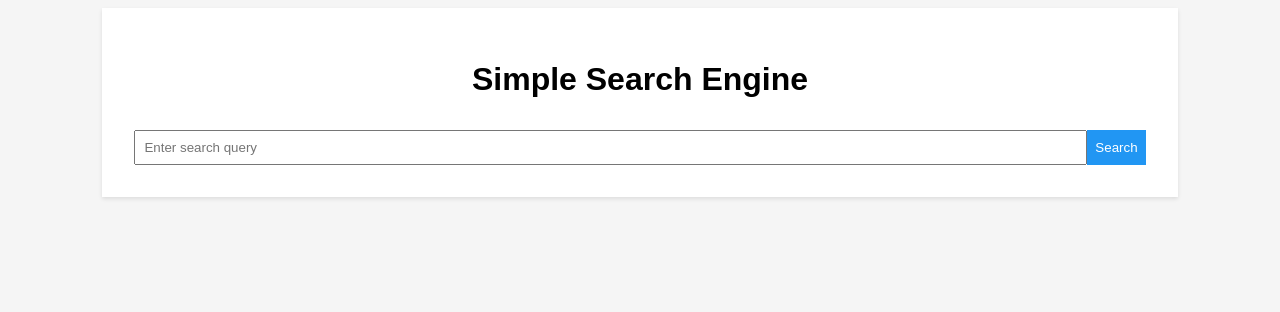
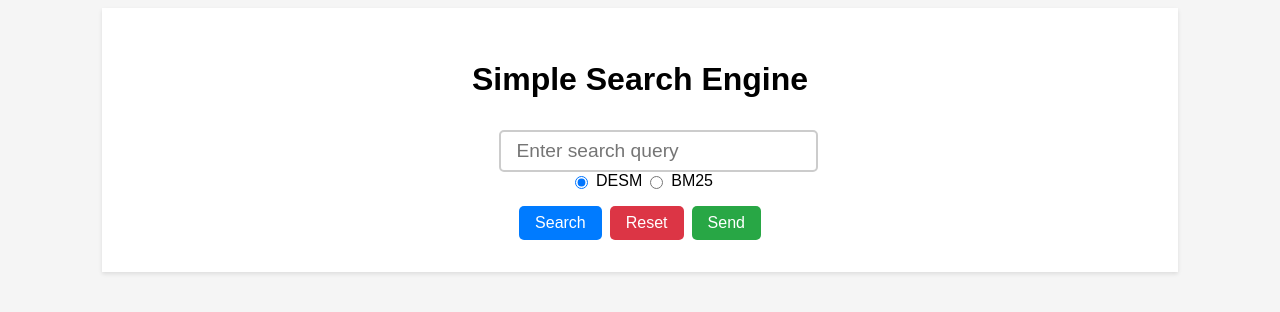
Before and after one commit to melkemaryam/search_engine, a plain HTML site: page index.html in a window 1280 px wide. Drawn offline with Linux system fonts and the light colour scheme.

Commit message:
FEW GUI CHANGES

```diff
--- a/index.html
+++ b/index.html
@@ -10,10 +10,30 @@
 <body>
     <div class="container">
     <h1>Simple Search Engine</h1>
+
     <form id="search-form">
-      <input type="text" id="search-input" placeholder="Enter search query">
-      <button type="submit">Search</button>
-    </form>
+        <div class="search-elements">
+          <div>
+            <input type="text" id="search-input" placeholder="Enter search query">
+          </div>
+          <div class="radio-buttons">
+            <input type="radio" id="desm" name="algorithm" value="DESM" checked>
+            <label for="desm">DESM</label>
+            <input type="radio" id="bm25" name="algorithm" value="BM25">
+            <label for="bm25">BM25</label>
+          </div>
+          <div class="button-container">
+            <button type="submit">Search</button>
+            <button type="reset" id="reset-button">Reset</button>
+            <button type="button" id="send-button">Send</button>
+          </div>
+        </div>
+      </form>
+
+
+
+
+
     <div id="results_container">
         <!-- <div class="sub_results">
             <div class="rank_header">
--- a/script.js
+++ b/script.js
@@ -4,8 +4,13 @@ let abc
 document.getElementById("search-form").addEventListener("submit", async (event) => {
     event.preventDefault();
 
+    // Clear previous search results
+    document.getElementById("results_container").innerHTML = " ";
+
+
     const query = document.getElementById("search-input").value;
-    const response = await fetch(`http://127.0.0.1:8000/search?query=${query}`);
+    const algorithm = document.querySelector('input[name="algorithm"]:checked').value;
+    const response = await fetch(`http://127.0.0.1:8000/search?query=${query}&algorithm=${algorithm}`);
     const responseText = await response.json();
 
     const jsonString = '[' + responseText.replace(/}{/g, '},{') + ']';
@@ -13,7 +18,6 @@ document.getElementById("search-form").addEventListener("submit", async (event)
     console.log(data);
     displayResults(data[0]);
     abc = data[0];
-    // console.log(data.Rank);
   });
 
 inner_html = ''
@@ -21,19 +25,16 @@ inner_html = ''
 results_container = document.getElementById('results_container')
 
 //looping through abc to fill the html_template
-displayResults = (abc)=> {
+displayResults = (abc) => {
+    let inner_html = '';
+
     for (let i = 0; i < abc.length; i++) {
-                                // console.log(i);
         let inner_data = abc[i];
-                                console.log(inner_data[i]);
-                                //extrcating data from inner_data
         let rank = inner_data.rank;
-                                // console.log(rank);
         let url = inner_data.url;
         let doc_id = inner_data.doc_id;
         let snippet = inner_data.text;
-                                // console.log(snippet);
-                                //creating html template
+
         html_template = `
             <div class="sub_results">
                 <div class="rank_header">
@@ -51,11 +52,12 @@ displayResults = (abc)=> {
                     ${snippet}
                 </p>
             </div>
-                                    `
-                                inner_html += html_template
+            `;
+        inner_html += html_template;
     }
-results_container.innerHTML = inner_html
-}
+    results_container.innerHTML = inner_html;
+};
+
 
 
 //decorations
@@ -68,3 +70,23 @@ document.addEventListener('DOMContentLoaded', function() {
         });
     });
 });
+
+
+//
+document.getElementById("reset-button").addEventListener("click", () => {
+    document.getElementById("search-input").value = "";
+    document.getElementById("results_container").innerHTML = "";
+  });
+
+  document.getElementById("send-button").addEventListener("click", () => {
+    // Add your code for the "Send" button here
+  });
+
+
+  document.getElementById("search-input").addEventListener("focus", () => {
+    document.getElementById("search-input").style.maxWidth = "100%";
+  });
+
+  document.getElementById("search-input").addEventListener("blur", () => {
+    document.getElementById("search-input").style.maxWidth = "600px";
+  });
--- a/styles.css
+++ b/styles.css
@@ -22,9 +22,21 @@ body {
   }
 
   #search-input {
-    flex-grow: 1;
-    padding: 0.5rem;
+    width: 100%;
+    max-width: 600px;
+    padding: 0.5rem 1rem;
+    font-size: 1.2rem;
+    border: 2px solid #ccc;
+    border-radius: 5px;
+    outline: none;
+    transition: border-color 0.2s ease, width 0.3s ease;
   }
+
+  #search-input:focus {
+    border-color: #007bff;
+    width: 100%;
+  }
+
 
   button {
     padding: 0.5rem;
@@ -72,7 +84,7 @@ body {
 }
 
 .rank_slider {
-    -webkit-appearance: none;
+    --webkit-appearance: none;
     width: 100%;
     height: 10px;
     border-radius: 5px;
@@ -124,3 +136,87 @@ body {
   padding: 15px;
   margin-bottom: 15px;
 }
+
+.search-elements {
+  display: flex;
+  flex-direction: column;
+  align-items: center;
+}
+
+.radio-buttons {
+  display: flex;
+  justify-content: center;
+  margin-bottom: 1rem;
+}
+
+.radio-buttons input[type="radio"] {
+  margin-left: 0.5rem;
+  margin-right: 0.5rem;
+}
+
+#search-input {
+  width: 100%;
+  max-width: 600px;
+  padding: 0.5rem 1rem;
+  font-size: 1.2rem;
+  border: 2px solid #ccc;
+  border-radius: 5px;
+  outline: none;
+  transition: border-color 0.2s ease;
+}
+
+#search-input:focus {
+  border-color: #007bff;
+}
+
+button {
+  padding: 0.5rem 1rem;
+  font-size: 1rem;
+  background-color: #007bff;
+  color: #fff;
+  border: none;
+  border-radius: 5px;
+  cursor: pointer;
+  outline: none;
+  transition: background-color 0.2s ease;
+}
+
+button:hover {
+  background-color: #0056b3;
+}
+.button-container {
+  display: flex;
+  gap: 0.5rem;
+}
+
+button {
+  padding: 0.5rem 1rem;
+  font-size: 1rem;
+  background-color: #007bff;
+  color: #fff;
+  border: none;
+  border-radius: 5px;
+  cursor: pointer;
+  outline: none;
+  transition: background-color 0.2s ease;
+}
+
+button:hover {
+  background-color: #0056b3;
+}
+
+#reset-button {
+  background-color: #dc3545;
+}
+
+#reset-button:hover {
+  background-color: #c82333;
+}
+
+#send-button {
+  background-color: #28a745;
+}
+
+#send-button:hover {
+  background-color: #218838;
+}
```
Also changed, not shown: 2 other files. Lines whose indentation alone changed are shown as unchanged.
